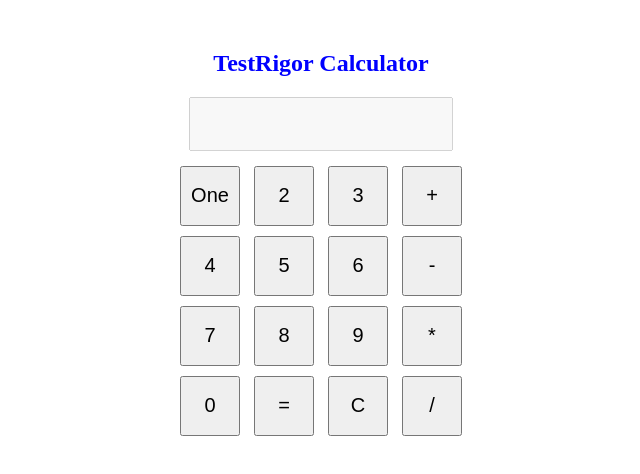
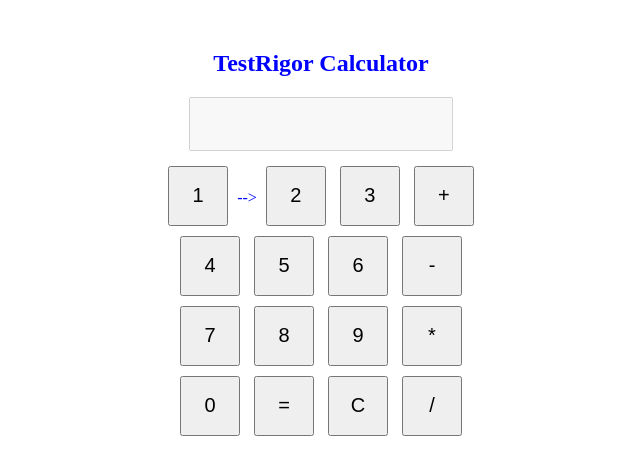
Before and after one commit to Pranathi1314/calc_demo1, a plain HTML site: page index.html in a window 1280 px wide. Shown: the whole page, without its empty margins (319-959 px from the left). Drawn offline with Linux system fonts and the light colour scheme.

Commit message:
Update index.html

```diff
--- a/index.html
+++ b/index.html
@@ -16,7 +16,10 @@
     <input type="text" id="display" disabled />
 
     <div>
-      <button onclick="press('1')">One</button>
+<!--       <button onclick="press('1')">One</button>
+      <!-- Improved -->
+<button aria-label="1" data-test="btn-1" onclick="press('1')">1</button>
+-->
       <button onclick="press('2')">2</button>
       <button onclick="press('3')">3</button>
       <button onclick="press('+')">+</button>
```
